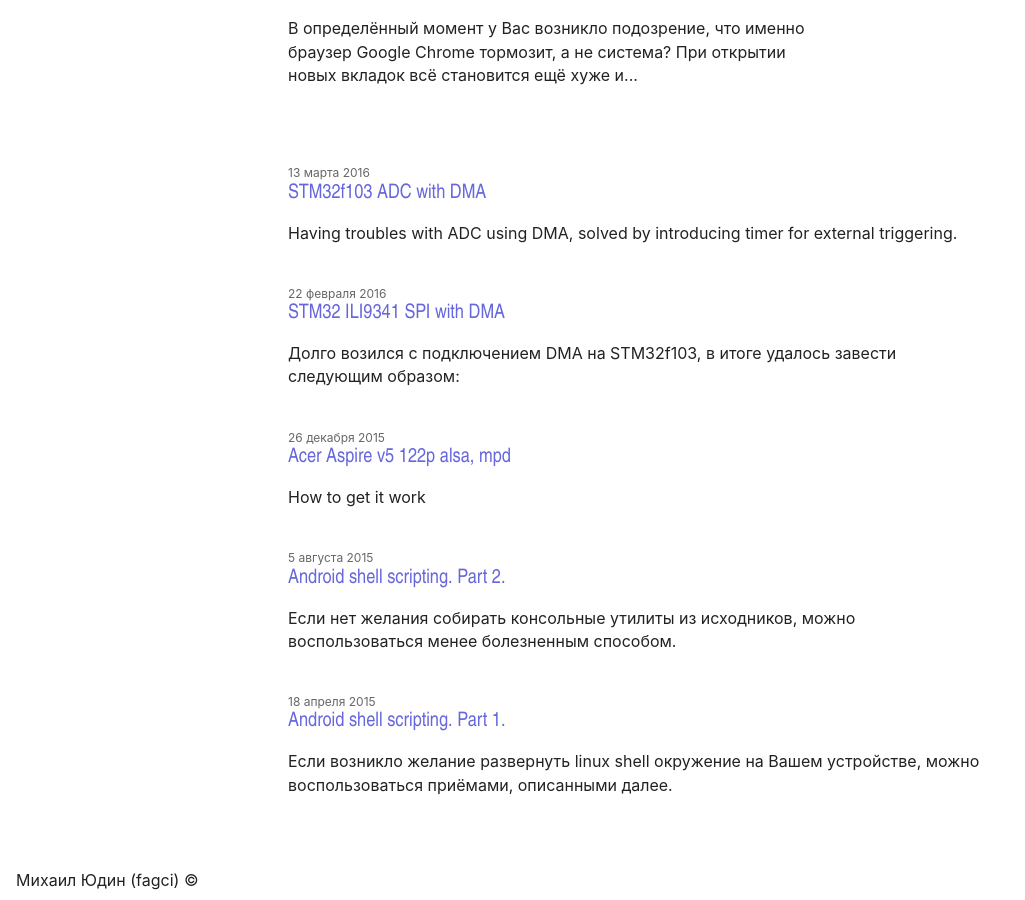
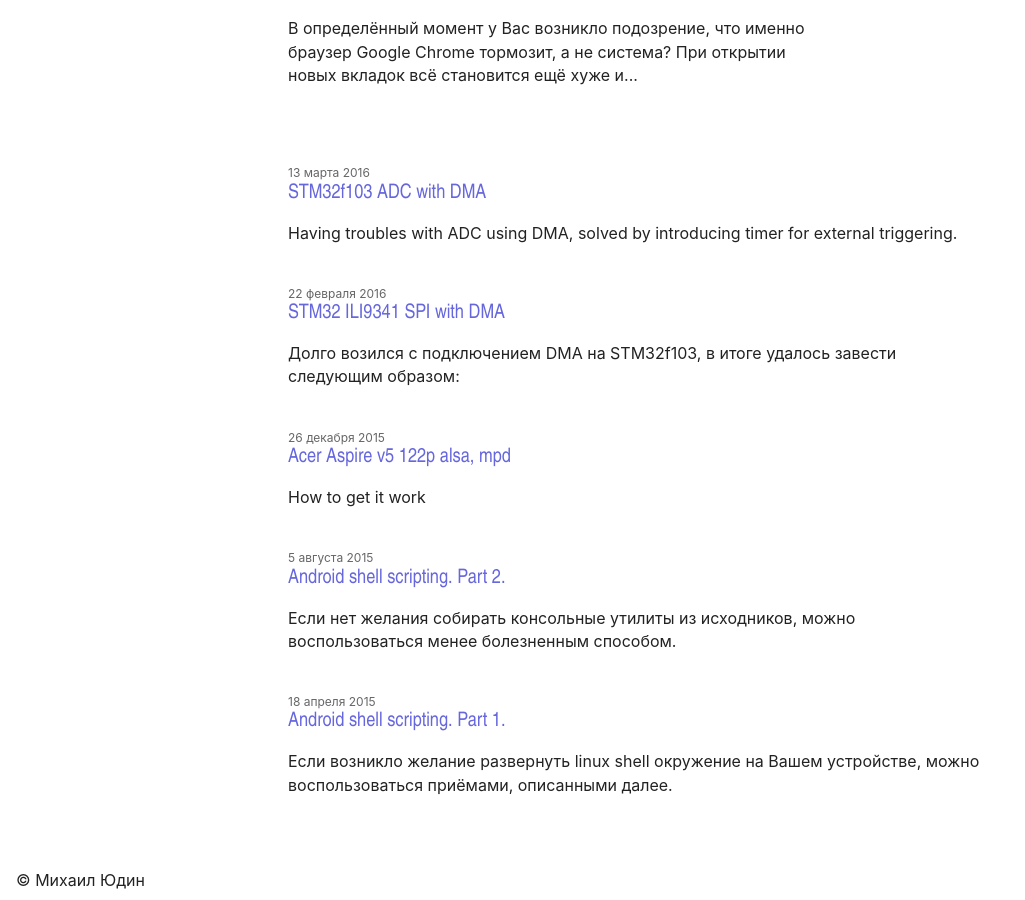
Before and after one commit to fagcinsk/fagcinsk.github.io, a Jekyll site: the page built from index.html, in a window 1280 px wide and 900 px high, scrolled down 999 px. Shown: the whole window, without its empty margins (0-1025 px from the left). Built offline with Jekyll 4.4.1, drawn with Linux system fonts in a browser that asks for light colours; the list of posts is cut into pages by our own code.

Commit message:
w3c fixes

```diff
--- a/_includes/footer.html
+++ b/_includes/footer.html
@@ -1,5 +1,10 @@
 <footer class="page__footer">
-  <div class="copy">{{site.copyright}} &copy;</div>
+  <div class="copy">
+    &copy;
+    <span itemscope="" itemprop="copyrightHolder" itemtype="http://schema.org/Person">
+      <span itemprop="name">{{ site.author.name }}</span>
+    </span>
+  </div>
   <div class="badges">
   </div>
 </footer>
```
